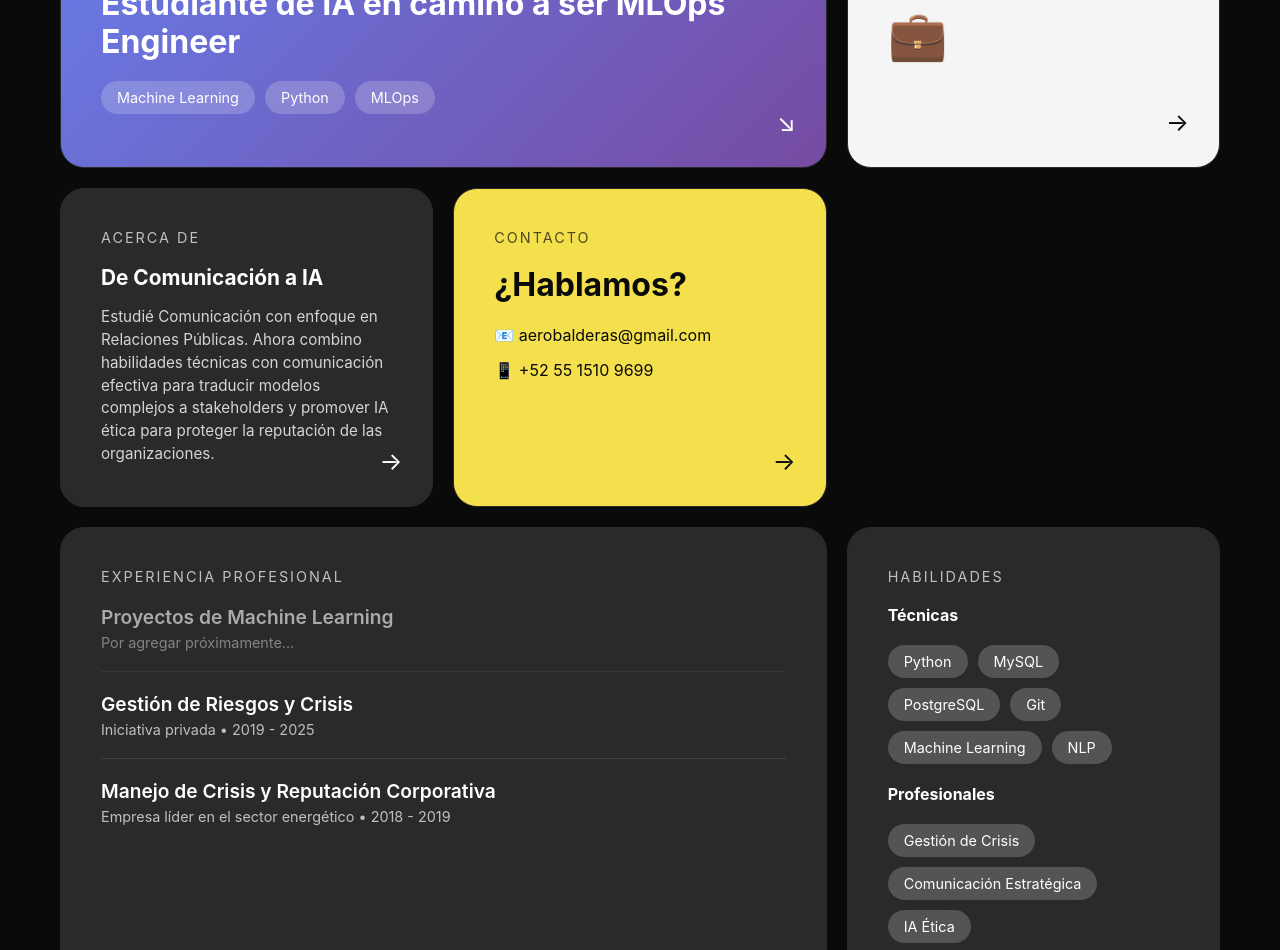
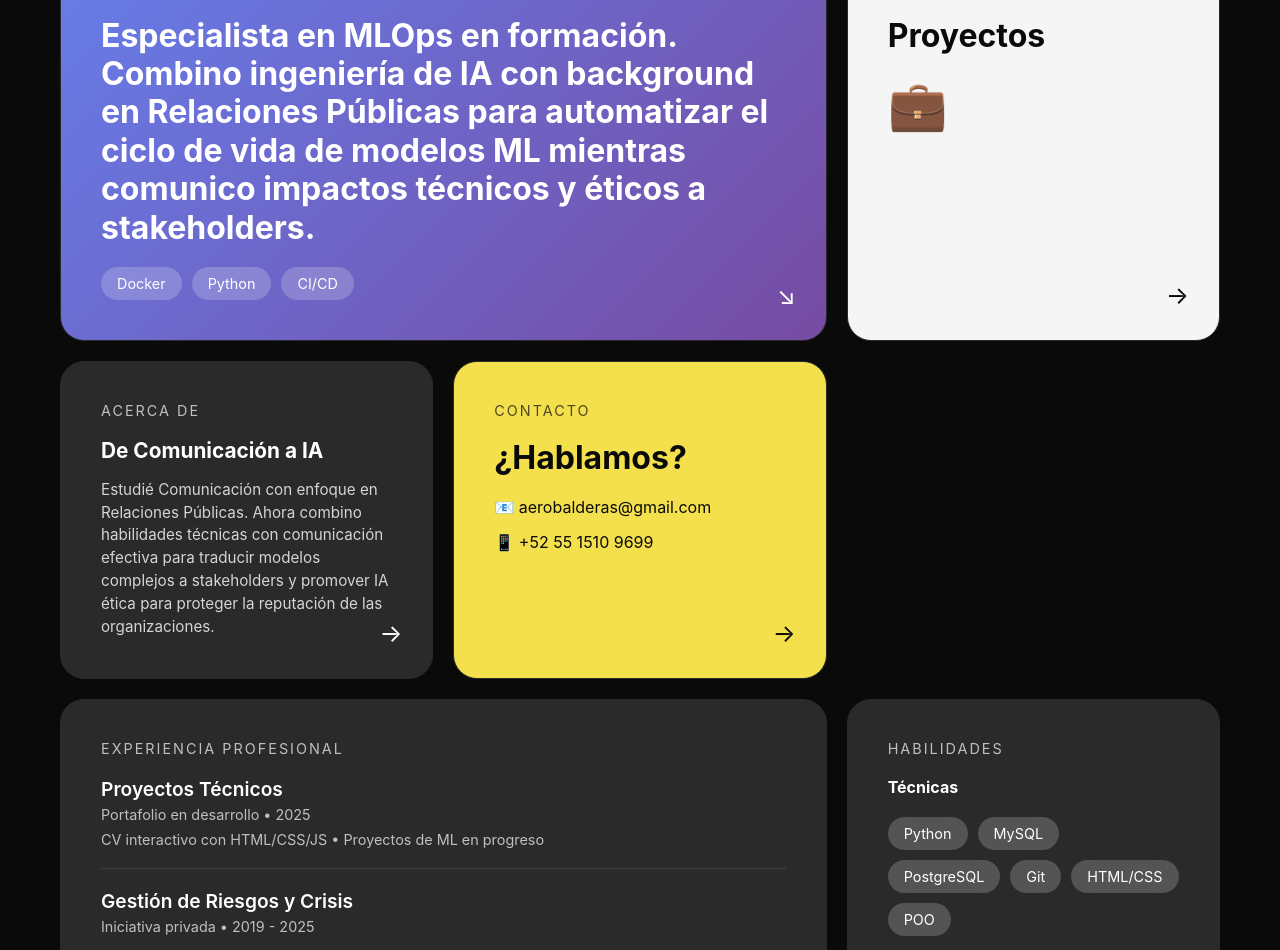
Before and after one commit to aerobalderas/aerobalderas.github.io, a plain HTML site: page index.html in a window 1280 px wide. Shown: the part 703-1653 px from the top of the page. Drawn offline with Linux system fonts and the light colour scheme.

Commit message:
Update index.html
v27

```diff
--- a/index.html
+++ b/index.html
@@ -362,7 +362,7 @@
             Esteban Rodríguez
         </div>
         <h1 class="hero">
-            Construyendo el futuro con <span class="hero-highlight">Inteligencia Artificial</span> y MLOps
+            De la comunicación al código: <span class="hero-highlight">Construyendo mi carrera en MLOps</span>
         </h1>
     </div>
 
@@ -371,12 +371,12 @@
             <div>
                 <div class="card-title">Sobre mí</div>
                 <div class="card-content">
-                    Obsesionado con algoritmos que aprenden. Estudiante de IA en camino a ser MLOps Engineer
+                    Especialista en MLOps en formación. Combino ingeniería de IA con background en Relaciones Públicas para automatizar el ciclo de vida de modelos ML mientras comunico impactos técnicos y éticos a stakeholders.
                 </div>
                 <div class="skills-list">
-                    <span class="skill-pill">Machine Learning</span>
+                    <span class="skill-pill">Docker</span>
                     <span class="skill-pill">Python</span>
-                    <span class="skill-pill">MLOps</span>
+                    <span class="skill-pill">CI/CD</span>
                 </div>
             </div>
             <div class="arrow">↘</div>
@@ -415,9 +415,10 @@
         <div class="card dark" style="grid-column: span 2;">
             <div class="card-title">Experiencia Profesional</div>
             <div style="margin-top: 20px;">
-                <div class="experience-item" style="opacity: 0.6;">
-                    <div class="experience-title">Proyectos de Machine Learning</div>
-                    <div class="experience-company">Por agregar próximamente...</div>
+                <div class="experience-item">
+                    <div class="experience-title">Proyectos Técnicos</div>
+                    <div class="experience-company">Portafolio en desarrollo • 2025</div>
+                    <p style="opacity: 0.7; font-size: 0.9em; margin-top: 8px;">CV interactivo con HTML/CSS/JS • Proyectos de ML en progreso</p>
                 </div>
                 <div class="experience-item">
                     <div class="experience-title">Gestión de Riesgos y Crisis</div>
@@ -439,8 +440,8 @@
                     <span class="skill-pill">MySQL</span>
                     <span class="skill-pill">PostgreSQL</span>
                     <span class="skill-pill">Git</span>
-                    <span class="skill-pill">Machine Learning</span>
-                    <span class="skill-pill">NLP</span>
+                    <span class="skill-pill">HTML/CSS</span>
+                    <span class="skill-pill">POO</span>
                 </div>
             </div>
             <div class="skill-category" style="margin-top: 20px;">
```
